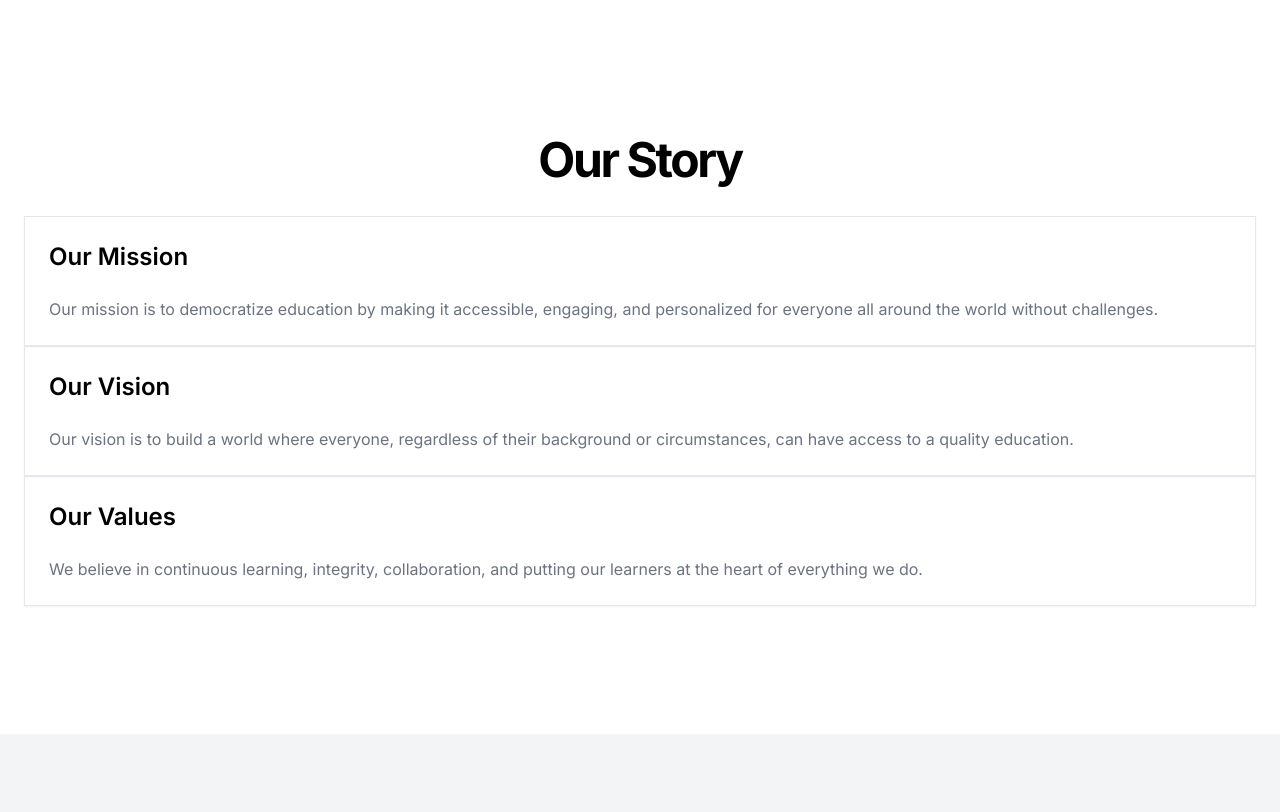
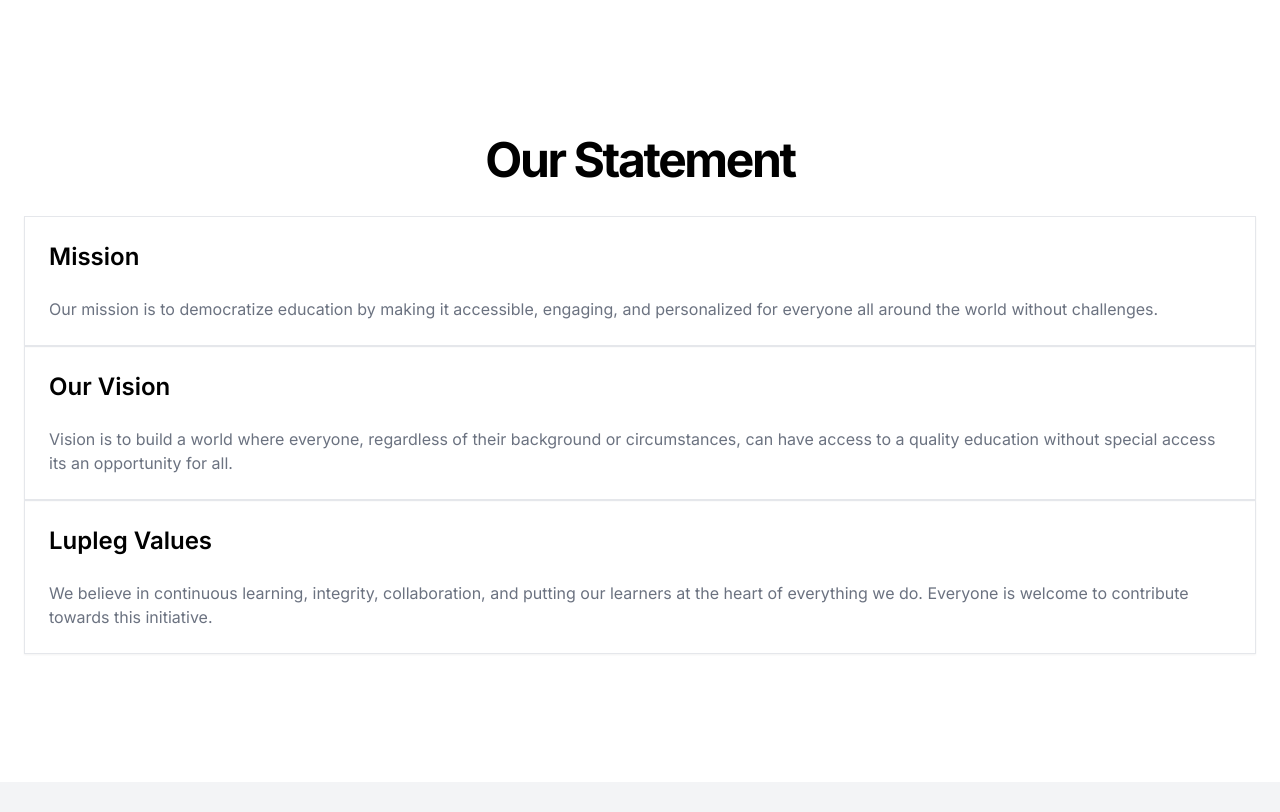
Before and after one commit to Lupleg-dev/React_Tutorials, a Next.js app: page /about_us in a window 1280 px wide. Shown: the part 560-1372 px from the top of the page. Built offline with nearby package versions, Linux system fonts and the light colour scheme.

Commit message:
added some contents in about us

```diff
--- a/app/about_us/page.js
+++ b/app/about_us/page.js
@@ -26,12 +26,12 @@ export default function About() {
         <section className="w-full py-12 md:py-24 lg:py-32">
           <div className="container px-4 md:px-6">
             <h2 className="text-3xl font-bold tracking-tighter text-center sm:text-5xl">
-              Our Story
+              Our Statement
             </h2>
             <div className="mt-8">
               <Card>
                 <CardHeader>
-                  <h3 className="text-2xl font-semibold">Our Mission</h3>
+                  <h3 className="text-2xl font-semibold">Mission </h3>
                 </CardHeader>
                 <CardContent>
                   <p className="text-gray-500">
@@ -47,20 +47,22 @@ export default function About() {
                 </CardHeader>
                 <CardContent>
                   <p className="text-gray-500">
-                    Our vision is to build a world where everyone, regardless of
+                    Vision is to build a world where everyone, regardless of
                     their background or circumstances, can have access to a
-                    quality education.
+                    quality education without special access its an
+                    opportunity for all.
                   </p>
                 </CardContent>
               </Card>
               <Card>
                 <CardHeader>
-                  <h3 className="text-2xl font-semibold">Our Values</h3>
+                  <h3 className="text-2xl font-semibold">Lupleg Values</h3>
                 </CardHeader>
                 <CardContent>
                   <p className="text-gray-500">
                     We believe in continuous learning, integrity, collaboration,
                     and putting our learners at the heart of everything we do.
+                    Everyone is welcome to contribute towards this initiative.
                   </p>
                 </CardContent>
               </Card>
```
